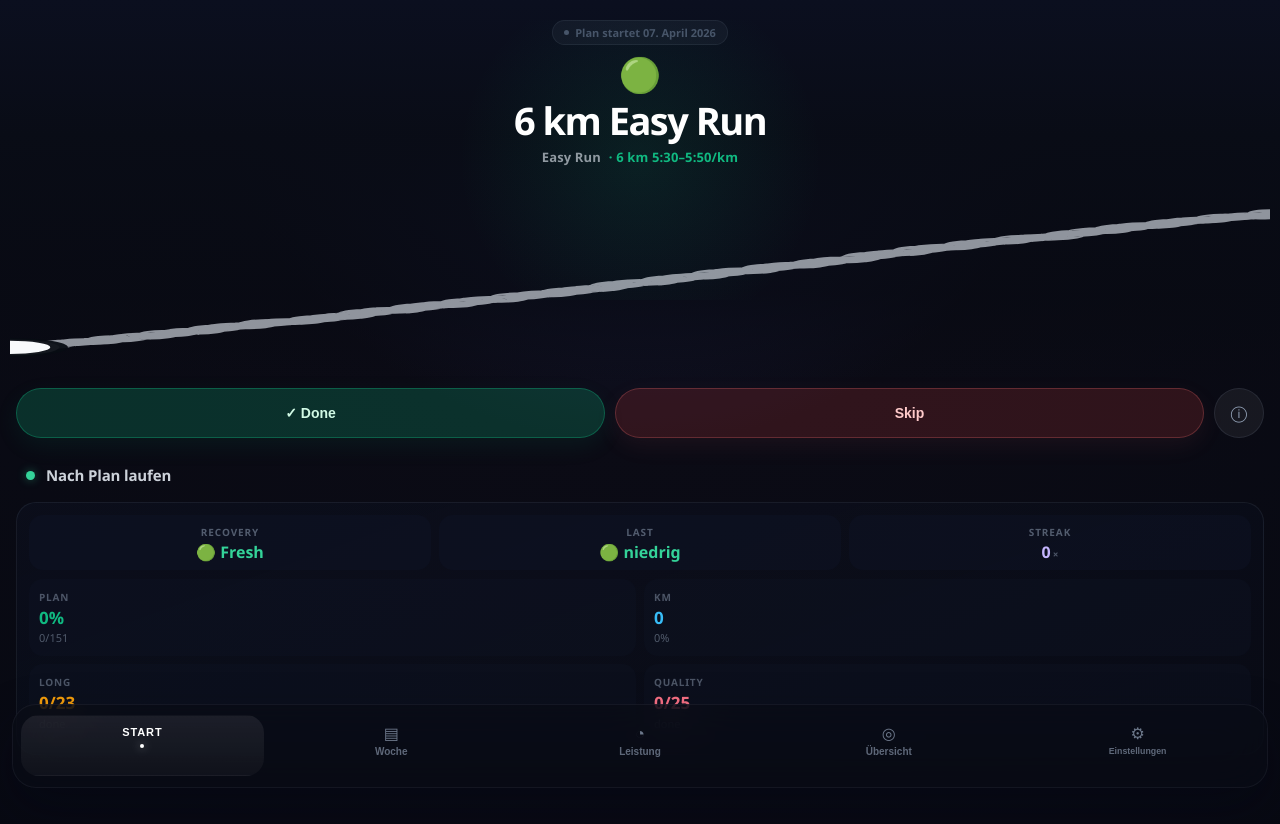
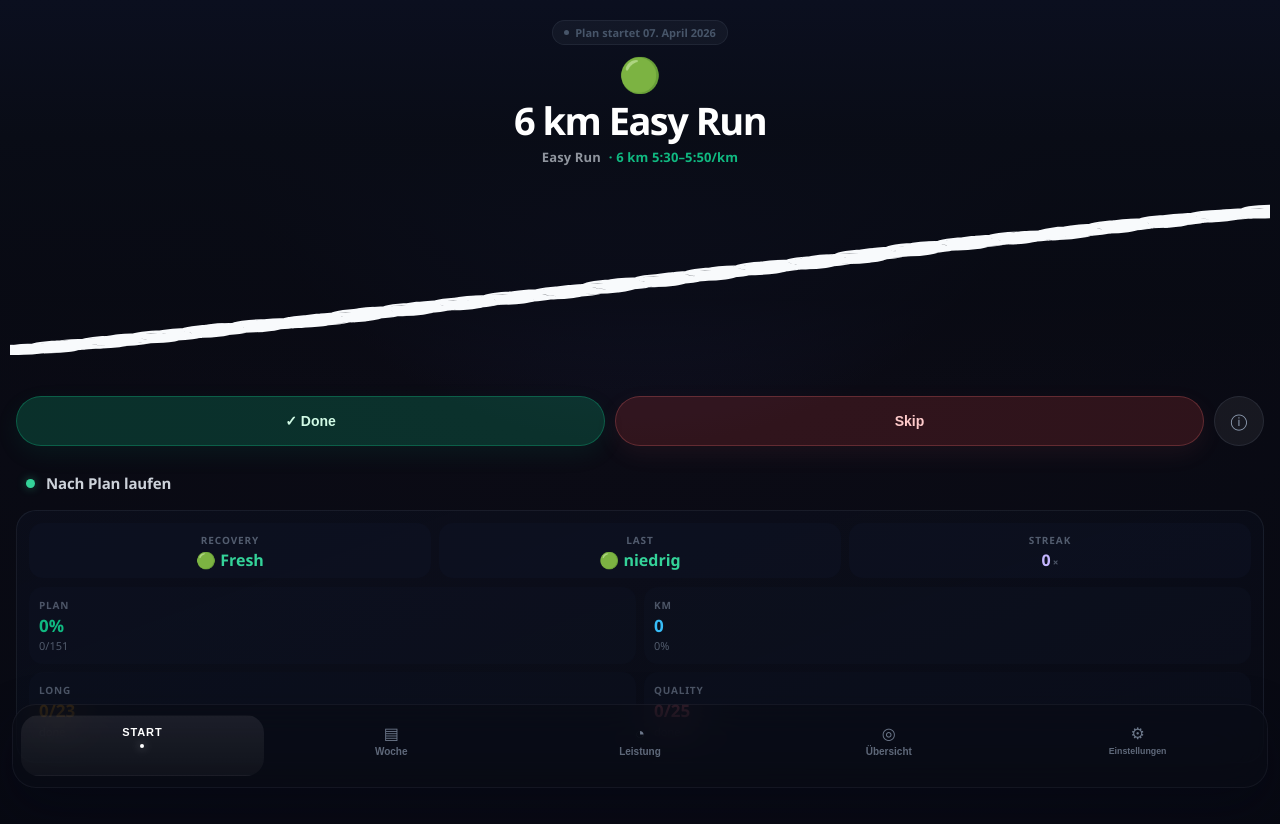
Before and after one commit to anton291005-tech/marathon-app, a React (Create React App) app: page / in a window 1280 px wide. Shown: the top 824 px of the page. Built offline with nearby package versions, Linux system fonts and the light colour scheme.

Commit message:
Refine graph visibility, remove artifact, fix progress dot logic

```diff
--- a/src/App.tsx
+++ b/src/App.tsx
@@ -722,19 +722,18 @@ function buildProgressGraph(plan, logs){
   const sessions = plan.flatMap((week) => week.s);
   if(!sessions.length){
     return {
-      plannedPoints: [{ x: 0, y: 84 }, { x: 100, y: 20 }],
-      currentPoint: { x: 0, y: 84, ratio: 0 },
+      plannedPoints: [{ x: 0, y: 82 }, { x: 100, y: 18 }],
+      currentPoint: null,
     };
   }
 
-  const chartTop = 18;
-  const chartBottom = 84;
+  const chartTop = 16;
+  const chartBottom = 82;
   const chartRange = chartBottom - chartTop;
   const totalSessions = sessions.length;
 
   let plannedCumulative = 0;
-  let actualCumulative = 0;
-  let currentIndex = -1;
+  let lastDoneIndex = -1;
   const cumulativeRows = [];
 
   sessions.forEach((session, index) => {
@@ -743,22 +742,12 @@ function buildProgressGraph(plan, logs){
 
     const log = logs[session.id];
     if(log?.done){
-      let completionModifier = 1;
-      if(session.km > 0 && log.actualKm){
-        const ratio = Number(log.actualKm) / session.km;
-        completionModifier = Math.max(0.75, Math.min(1.2, ratio));
-      }
-      const feelModifier = log.feeling >= 4 ? 1.05 : log.feeling <= 2 && log.feeling > 0 ? 0.95 : 1;
-      actualCumulative += weight * completionModifier * feelModifier;
-      currentIndex = index;
-    }else if(log?.skipped){
-      currentIndex = index;
+      lastDoneIndex = index;
     }
 
     cumulativeRows.push({
       index,
       plannedCumulative,
-      actualCumulative,
     });
   });
 
@@ -772,22 +761,21 @@ function buildProgressGraph(plan, logs){
     plannedPoints.push({ x, y });
   });
 
-  if(currentIndex < 0){
+  if(lastDoneIndex < 0){
     return {
       plannedPoints,
-      currentPoint: { x: 0, y: chartBottom, ratio: 0 },
+      currentPoint: null,
     };
   }
 
-  const row = cumulativeRows[currentIndex];
-  const x = ((currentIndex + 1) / totalSessions) * 100;
-  const ratio = row.plannedCumulative > 0 ? (row.actualCumulative / row.plannedCumulative) : 0;
-  const yUnclamped = chartBottom - (ratio * chartRange);
-  const y = Math.max(chartTop - 5, Math.min(chartBottom + 5, yUnclamped));
+  const row = cumulativeRows[lastDoneIndex];
+  const x = ((lastDoneIndex + 1) / totalSessions) * 100;
+  const progress = row.plannedCumulative / totalPlanned;
+  const y = chartBottom - (progress * chartRange);
 
   return {
     plannedPoints,
-    currentPoint: { x, y, ratio },
+    currentPoint: { x, y },
   };
 }
 
@@ -1205,7 +1193,6 @@ export default function App(){
     : "";
   const dashboardSession = todayNextSession?.session || null;
   const dashboardType = dashboardSession ? TI[dashboardSession.type] : { label: "Keine Einheit geplant", emoji: "😴", col: "#64748b" };
-  const dashboardGlow = dashboardSession ? `${dashboardType.col}77` : "rgba(100,116,139,0.42)";
   const prepProgressGraph = buildProgressGraph(PLAN, logs);
   const plannedProgressPath = buildSmoothPath(prepProgressGraph.plannedPoints, "y");
   const homeTabLabel = getHomeTabLabel(dashboardSession, isPreStart);
@@ -1257,11 +1244,6 @@ export default function App(){
             {/* background: fades from hero dark → transparent, no hard bottom edge */}
             <div style={{position:"absolute",inset:0,background:"linear-gradient(180deg,rgba(11,15,31,0.995) 0%,rgba(9,12,22,0.98) 35%,rgba(8,10,19,0.72) 76%,transparent 100%)",pointerEvents:"none"}} />
 
-            {/* subtle hero tint to keep focus without hiding chart */}
-            <div style={{position:"absolute",inset:0,pointerEvents:"none"}}>
-              <div style={{position:"absolute",left:"50%",top:"20px",width:420,height:280,transform:"translateX(-50%)",background:`radial-gradient(circle at center, ${dashboardGlow} 0%, transparent 72%)`,opacity:0.24}} />
-            </div>
-
             {/* status chip */}
             <div style={{position:"relative",display:"flex",justifyContent:"center",marginBottom:12}}>
               {isPreStart && !trainingEngagement ? (
@@ -1302,24 +1284,26 @@ export default function App(){
 
             {/* graph — planned prep curve + current position marker */}
             <div style={{position:"relative",marginTop:10,padding:"0 10px"}}>
-              <svg viewBox="0 0 100 100" preserveAspectRatio="none" style={{width:"100%",height:204,display:"block"}}>
+              <svg viewBox="0 0 100 100" preserveAspectRatio="none" style={{width:"100%",height:212,display:"block"}}>
                 <path
                   d={plannedProgressPath}
                   fill="none"
-                  stroke="rgba(226,232,240,0.62)"
-                  strokeWidth="3.4"
+                  stroke="#f8fafc"
+                  strokeWidth="4.8"
                   strokeLinecap="round"
                   strokeLinejoin="round"
                   style={{opacity:1}}
                 />
-                <circle
-                  cx={prepProgressGraph.currentPoint.x}
-                  cy={prepProgressGraph.currentPoint.y}
-                  r="3.9"
-                  fill={prepProgressGraph.currentPoint.ratio >= 0.98 ? "#34d399" : "#f8fafc"}
-                  stroke="rgba(8,12,20,0.95)"
-                  strokeWidth="1.4"
-                />
+                {prepProgressGraph.currentPoint && (
+                  <circle
+                    cx={prepProgressGraph.currentPoint.x}
+                    cy={prepProgressGraph.currentPoint.y}
+                    r="2.9"
+                    fill="#f8fafc"
+                    stroke="rgba(8,12,20,0.95)"
+                    strokeWidth="1.1"
+                  />
+                )}
               </svg>
             </div>
           </div>
```
